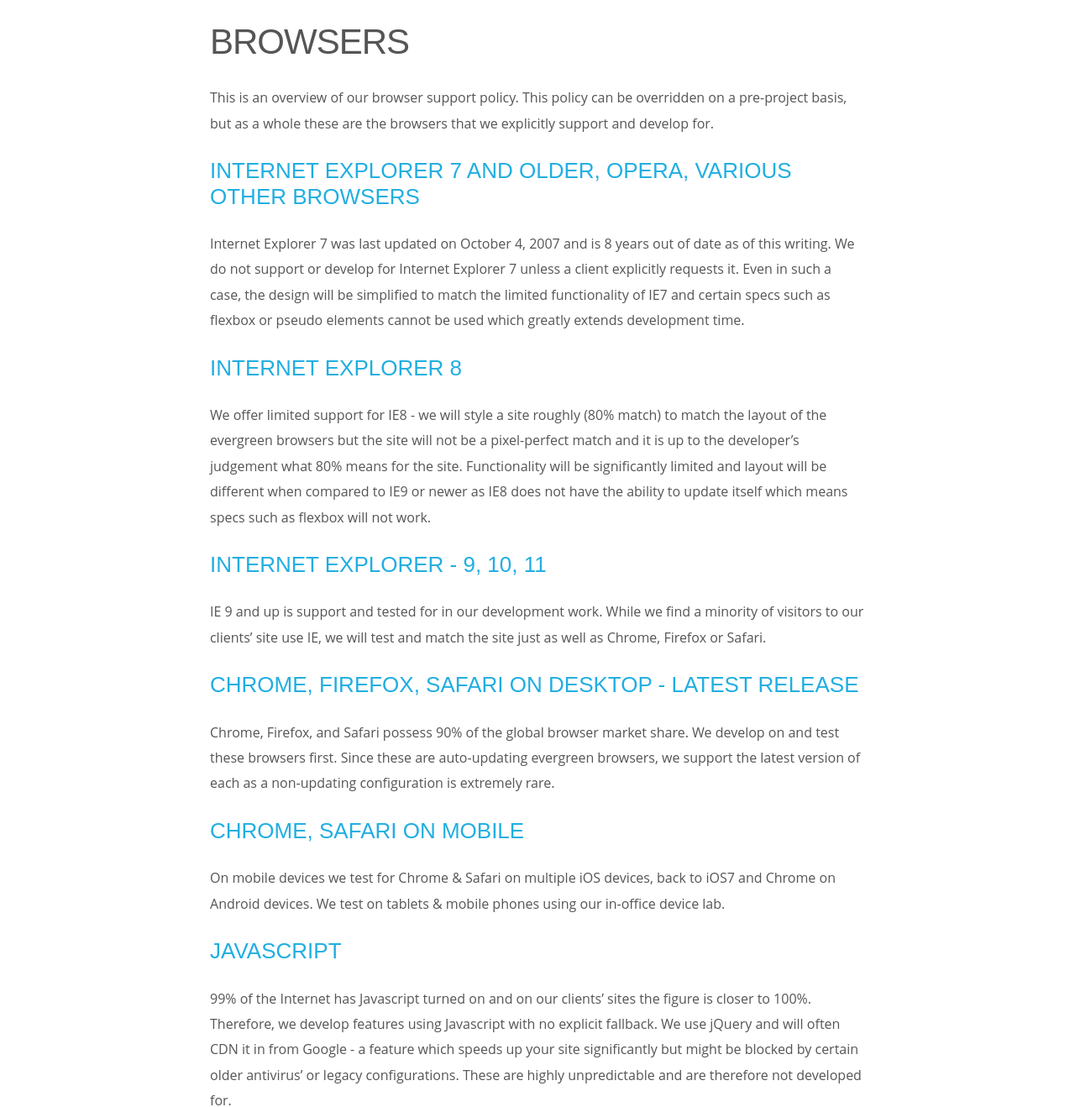
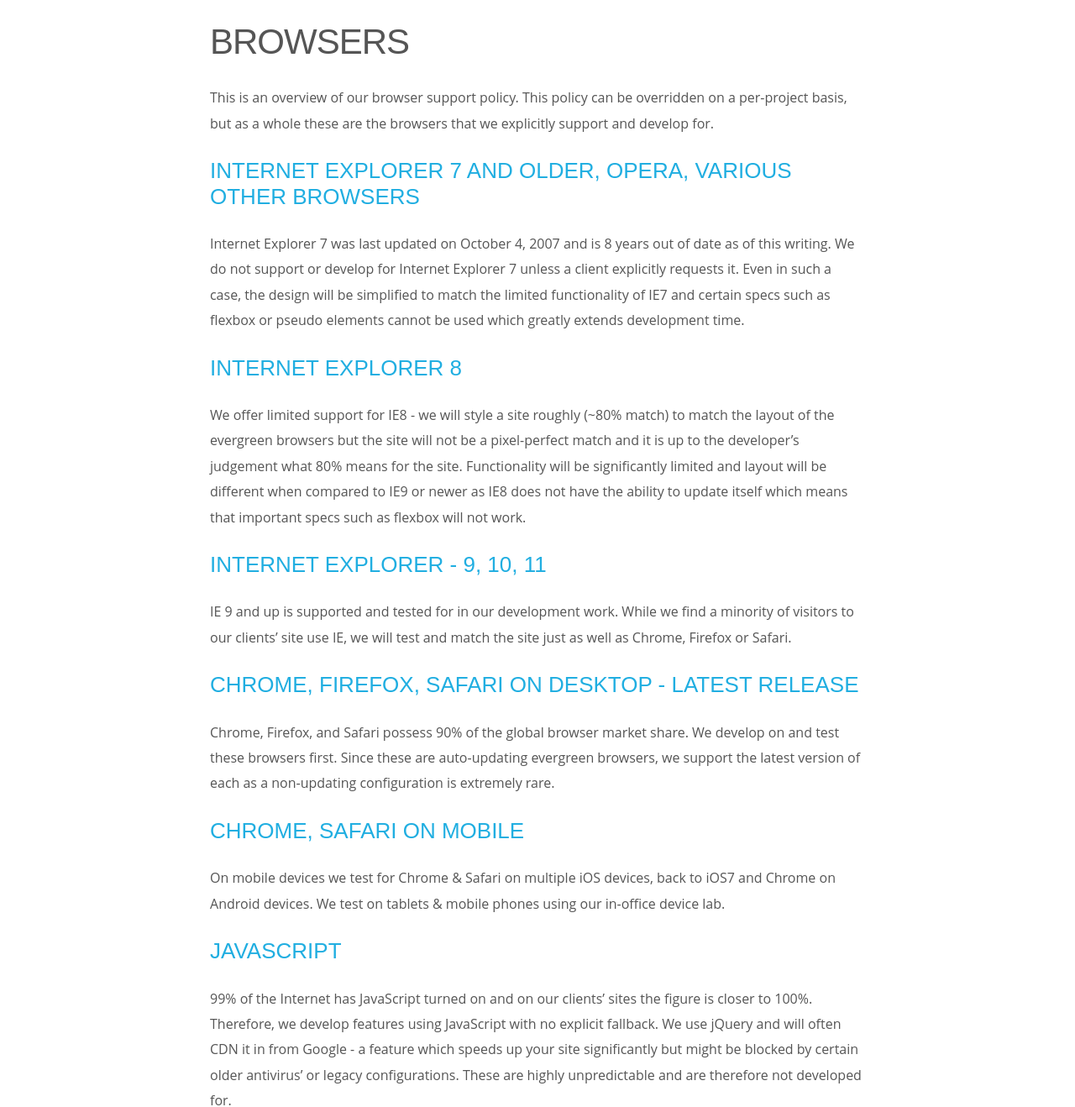
Before and after one commit to oldtownmedia/otm-development-standards, a Jekyll site: the page built from Browsers.md, in a window 1280 px wide. Shown: the part 445-1763 px from the top of the page at 84% size. Built offline with Jekyll 4.4.1, drawn with Linux system fonts in a browser that asks for light colours; Markdown is read by kramdown in place of the engine named in the settings.

Commit message:
Rewrote home & added attribution section, cleaned browser support statements

```diff
--- a/Browsers.md
+++ b/Browsers.md
@@ -6,7 +6,7 @@
 order: 4
 ---
 
-This is an overview of our browser support policy. This policy can be overridden on a pre-project basis, but as a whole these are the browsers that we explicitly support and develop for.
+This is an overview of our browser support policy. This policy can be overridden on a per-project basis, but as a whole these are the browsers that we explicitly support and develop for.
 
 ### Internet Explorer 7 and older, Opera, various other browsers
 
@@ -14,11 +14,11 @@
 
 ### Internet Explorer 8
 
-We offer limited support for IE8 - we will style a site roughly (80% match) to match the layout of the evergreen browsers but the site will not be a pixel-perfect match and it is up to the developer's judgement what 80% means for the site. Functionality will be significantly limited and layout will be different when compared to IE9 or newer as IE8 does not have the ability to update itself which means specs such as flexbox will not work.
+We offer limited support for IE8 - we will style a site roughly (~80% match) to match the layout of the evergreen browsers but the site will not be a pixel-perfect match and it is up to the developer's judgement what 80% means for the site. Functionality will be significantly limited and layout will be different when compared to IE9 or newer as IE8 does not have the ability to update itself which means that important specs such as flexbox will not work.
 
 ### Internet Explorer - 9, 10, 11
 
-IE 9 and up is support and tested for in our development work. While we find a minority of visitors to our clients' site use IE, we will test and match the site just as well as Chrome, Firefox or Safari.
+IE 9 and up is supported and tested for in our development work. While we find a minority of visitors to our clients' site use IE, we will test and match the site just as well as Chrome, Firefox or Safari.
 
 ### Chrome, Firefox, Safari on desktop - latest release
 
@@ -28,6 +28,6 @@
 
 On mobile devices we test for Chrome & Safari on multiple iOS devices, back to iOS7 and Chrome on Android devices. We test on tablets & mobile phones using our in-office device lab.
 
-### Javascript
+### JavaScript
 
-99% of the Internet has Javascript turned on and on our clients' sites the figure is closer to 100%. Therefore, we develop features using Javascript with no explicit fallback. We use jQuery and will often CDN it in from Google - a feature which speeds up your site significantly but might be blocked by certain older antivirus' or legacy configurations. These are highly unpredictable and are therefore not developed for.
+99% of the Internet has JavaScript turned on and on our clients' sites the figure is closer to 100%. Therefore, we develop features using JavaScript with no explicit fallback. We use jQuery and will often CDN it in from Google - a feature which speeds up your site significantly but might be blocked by certain older antivirus' or legacy configurations. These are highly unpredictable and are therefore not developed for.
```
Also changed, not shown: index.html (+8 -2 lines).
